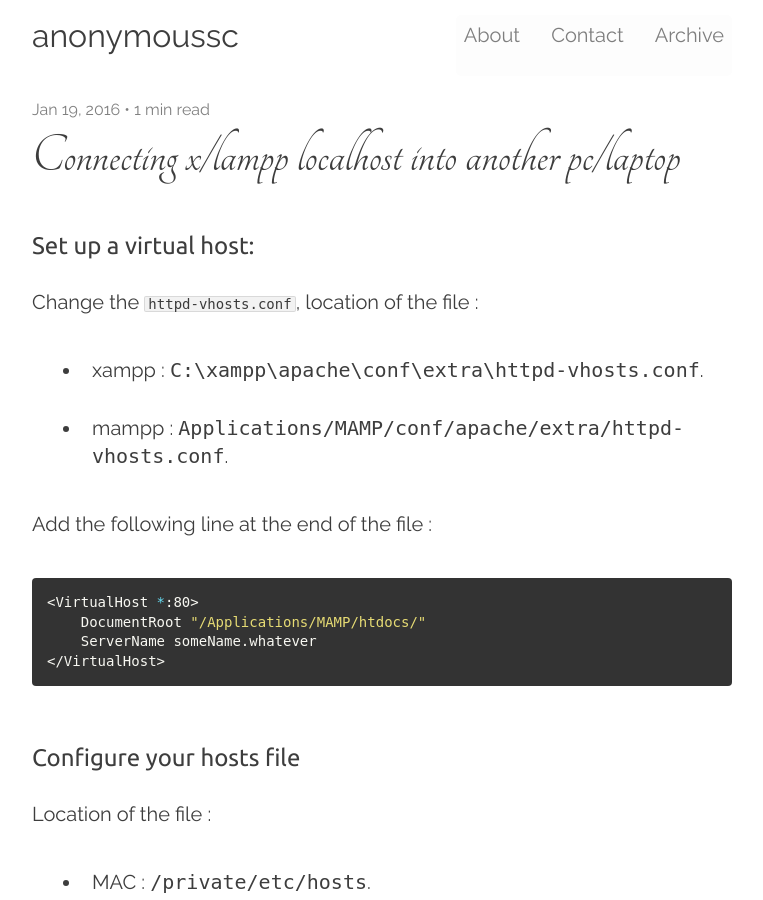
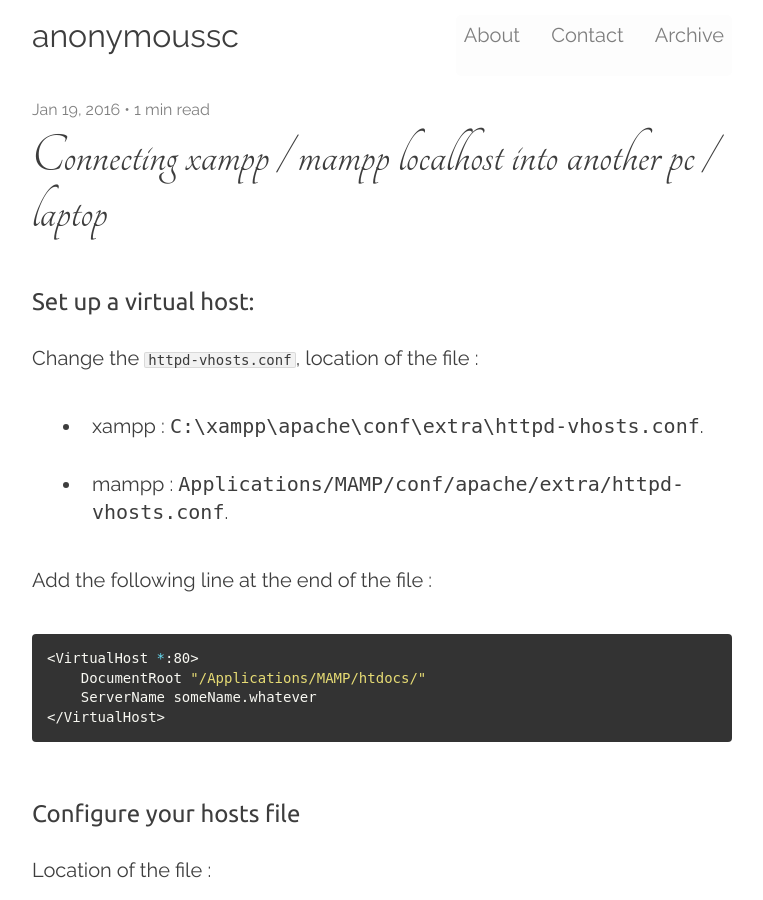
Before and after one commit to anonymoussc/anonymoussc.github.io, a Jekyll site: the page built from _posts/2016-01-19-connecting-xampp-mampp-localhost-into-another-pc-laptop.markdown, in a window 1280 px wide and 900 px high. Shown: the whole window, without its empty margins (258-1021 px from the left). Built offline with Jekyll 4.4.1, drawn with Linux system fonts in a browser that asks for light colours; nearby versions of some CDN libraries; comment, search, counter and statistics services are not loaded.

Commit message:
Modified 2016-01-19-connecting-xampp-mampp-localhost-into-another-pc-laptop

```diff
--- a/_posts/2016-01-19-connecting-x-lampp-localhost-into-another-pc-laptop.markdown
+++ b/_posts/2016-01-19-connecting-xampp-mampp-localhost-into-another-pc-laptop.markdown
@@ -1,7 +1,7 @@
 ---
-title:  "Connecting x/lampp localhost into another pc/laptop"
+title:  "Connecting xampp / mampp localhost into another pc / laptop"
 date:   2016-01-19 03:24:00
-summary: Connecting xampp / lampp localhost (accessible) into another personal computer (PC) / laptop.
+summary: Connecting xampp / mampp localhost (accessible) into another personal computer (PC) / laptop.
 ---
 
 ### Set up a virtual host:
```
